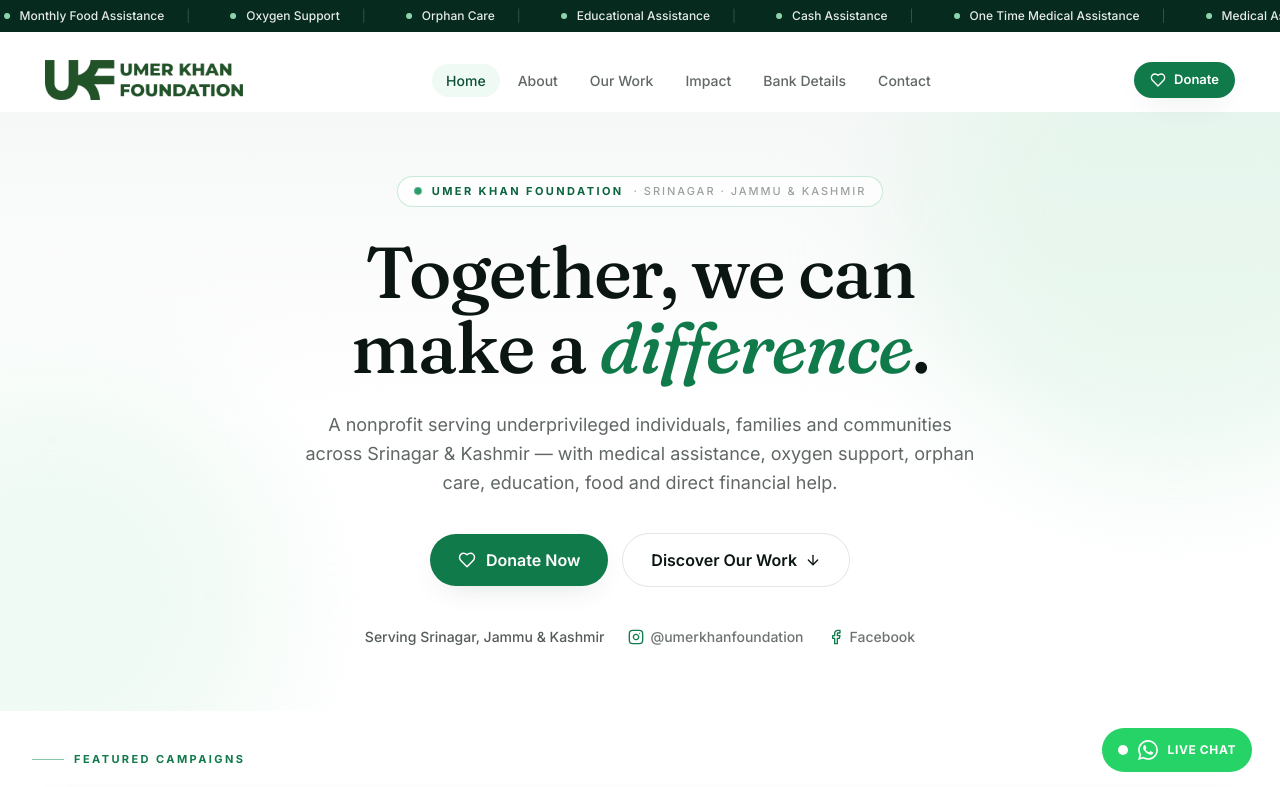
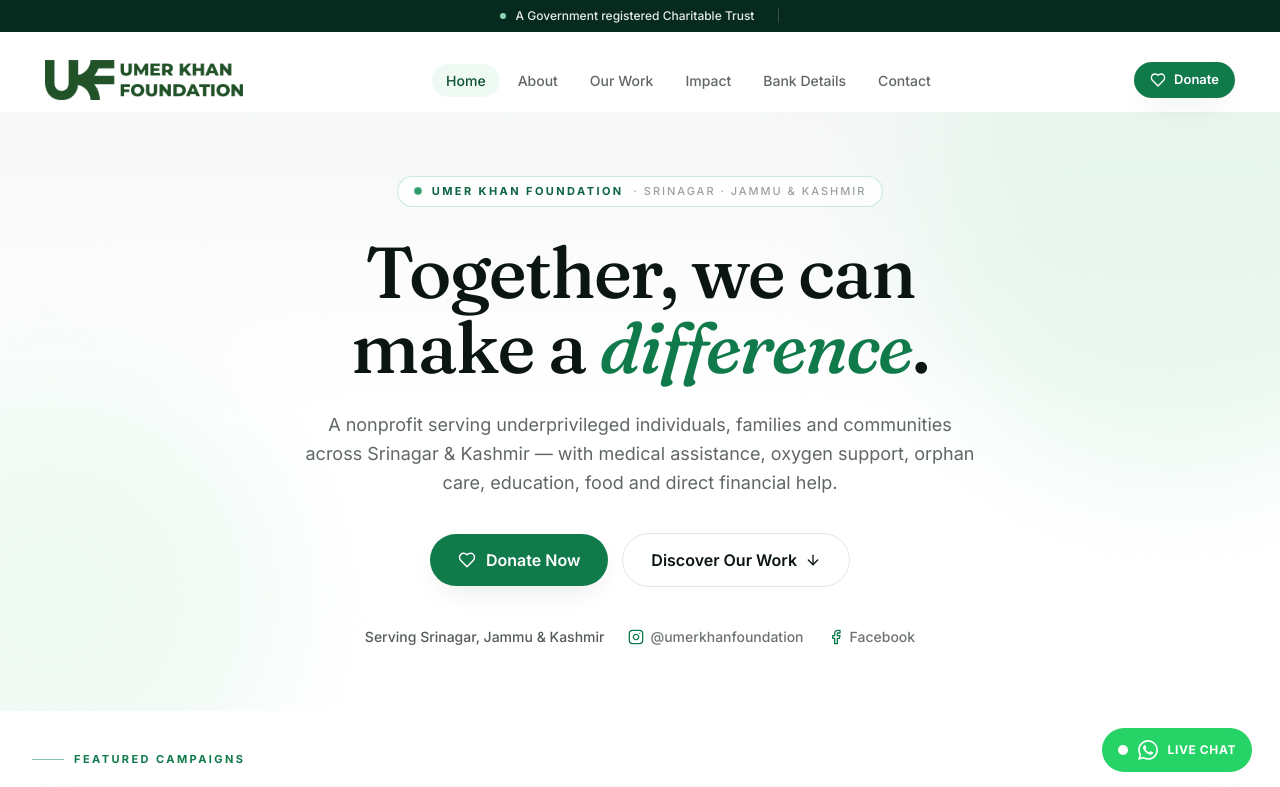
Before and after one commit to zaidqurieshi/umerkhanfoundation-website, a React (Vite) app: page / in a window 1280 px wide. Shown: the top 787 px of the page. Built offline with nearby package versions, Linux system fonts and the light colour scheme.

Commit message:
content: show charitable trust registration

```diff
--- a/src/components/Footer.jsx
+++ b/src/components/Footer.jsx
@@ -115,6 +115,7 @@
         <div className="mt-14 flex flex-col gap-3 border-t border-white/10 py-7 text-xs text-white/40 sm:flex-row sm:items-center sm:justify-between">
           <div>
             <p>{footer.copyright}</p>
+            <p className="mt-1 text-white/60">{footer.registrationLine}</p>
             <p className="mt-1 text-white">
               Designed by{" "}
               <a
--- a/src/components/NewsTicker.jsx
+++ b/src/components/NewsTicker.jsx
@@ -42,9 +42,8 @@
       className="overflow-hidden bg-brand-950 py-2 text-white"
       aria-label="Latest updates from Umer Khan Foundation"
     >
-      <div className="flex w-max animate-marquee hover:[animation-play-state:paused]">
+      <div className="mx-auto flex w-max max-w-full justify-center">
         <TickerRow />
-        <TickerRow ariaHidden />
       </div>
     </aside>
   )
--- a/src/data/content.js
+++ b/src/data/content.js
@@ -67,13 +67,7 @@
 
 export const ticker = {
   items: [
-    { text: "Medical Assistance" },
-    { text: "Monthly Food Assistance" },
-    { text: "Oxygen Support" },
-    { text: "Orphan Care" },
-    { text: "Educational Assistance" },
-    { text: "Cash Assistance" },
-    { text: "One Time Medical Assistance" },
+    { text: "A Government registered Charitable Trust" },
   ],
   cta: null,
 }
@@ -356,6 +350,7 @@
     "Working for the social development of underprivileged individuals, groups and communities in Srinagar, Jammu & Kashmir.",
   copyright: "2026 Umer Khan Foundation. All rights reserved.",
   locationLine: "Srinagar, Jammu & Kashmir, India",
+  registrationLine: "Reg No 345/2020 · 80G Exempted",
   workLinksTitle: "Our Work",
   exploreLinksTitle: "Explore",
   connectLinksTitle: "Connect",
```
